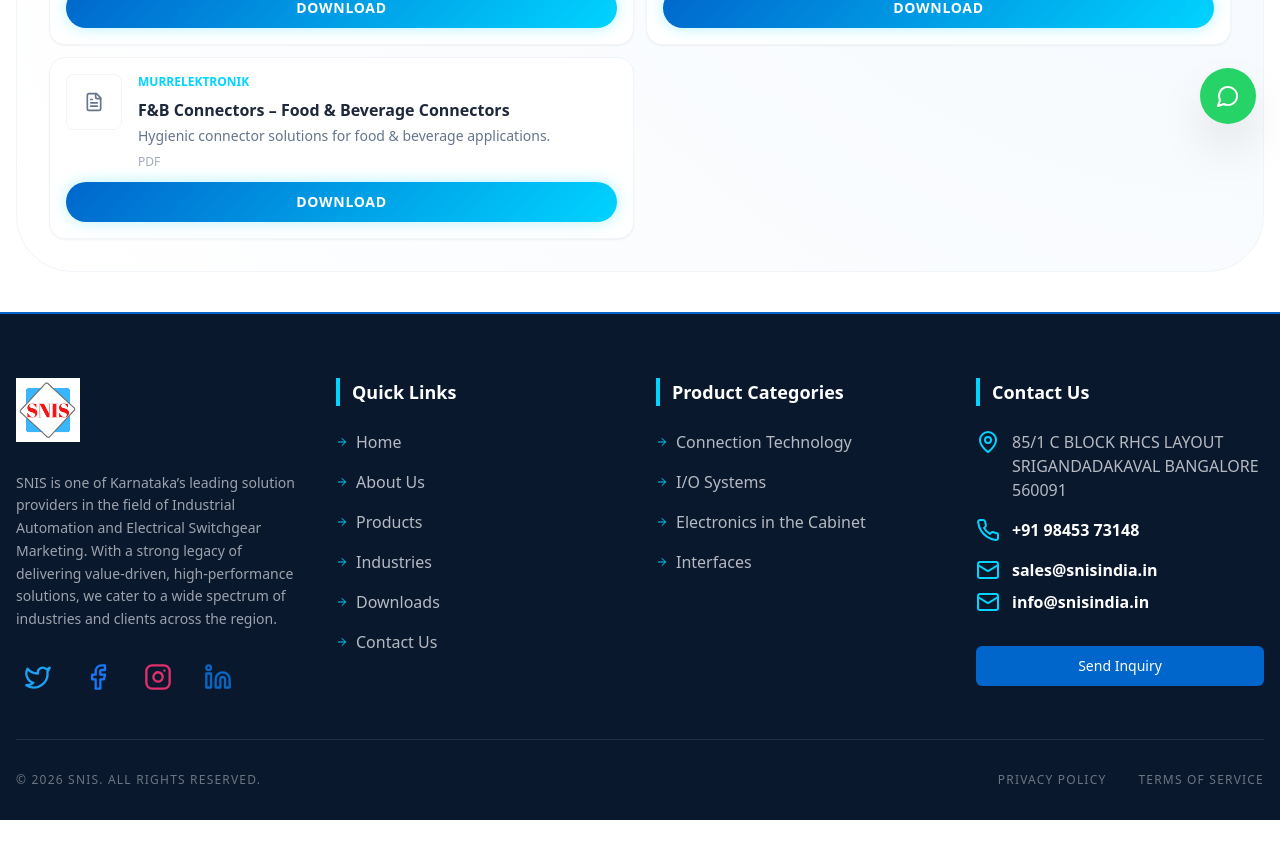
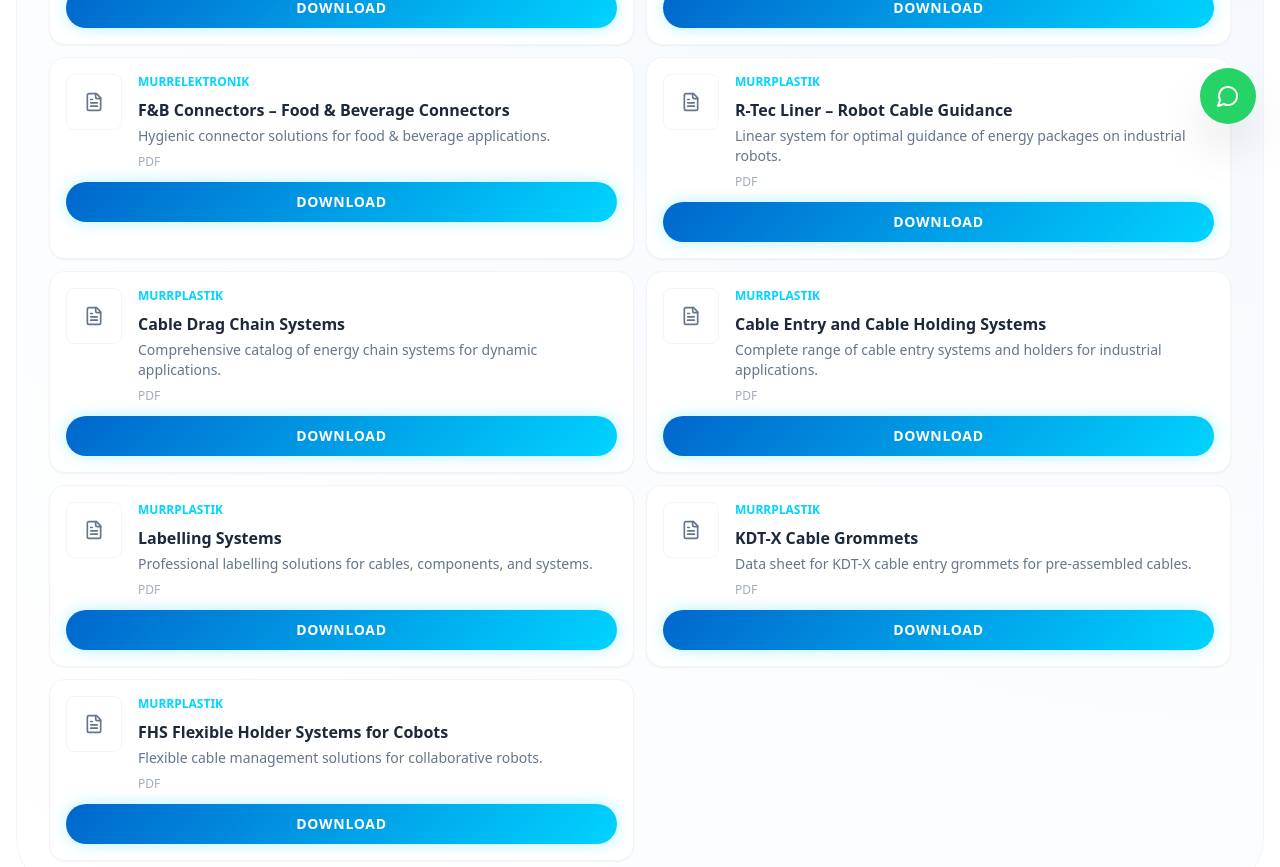
Before and after one commit to JanakeeshHd/SNIS, a React (Vite) app: page /downloads in a window 1280 px wide. Shown: the part 660-1527 px from the top of the page. Before the commit the page ends 1480 px from the top, so only its background shows below. Built offline with nearby package versions, Linux system fonts and the light colour scheme.

Commit message:
catlogs added

```diff
--- a/src/components/home/Downloads.tsx
+++ b/src/components/home/Downloads.tsx
@@ -40,6 +40,50 @@
     description: "Hygienic connector solutions for food & beverage applications.",
   },
 
+  // Murrplastik Catalogs
+  {
+    title: "R-Tec Liner – Robot Cable Guidance",
+    url: "https://pdf.directindustry.com/pdf/murrplastik-systemtechnik/r-tec-liner/14226-738294.html",
+    type: "PDF",
+    size: "",
+    description: "Linear system for optimal guidance of energy packages on industrial robots.",
+  },
+  {
+    title: "Cable Drag Chain Systems",
+    url: "https://pdf.directindustry.com/pdf/murrplastik-systemtechnik/cable-drag-chain-systems/14226-291273.html",
+    type: "PDF",
+    size: "",
+    description: "Comprehensive catalog of energy chain systems for dynamic applications.",
+  },
+  {
+    title: "Cable Entry and Cable Holding Systems",
+    url: "https://pdf.directindustry.com/pdf/murrplastik-systemtechnik/cable-entry-cabel-holding-systems/14226-291313.html",
+    type: "PDF",
+    size: "",
+    description: "Complete range of cable entry systems and holders for industrial applications.",
+  },
+  {
+    title: "Labelling Systems",
+    url: "https://pdf.directindustry.com/pdf/murrplastik-systemtechnik/labelling-systems/14226-291315.html",
+    type: "PDF",
+    size: "",
+    description: "Professional labelling solutions for cables, components, and systems.",
+  },
+  {
+    title: "KDT-X Cable Grommets",
+    url: "https://www.murrplastik.com/assets/Uploads/KDT-X-Grommets-data-sheet.pdf",
+    type: "PDF",
+    size: "",
+    description: "Data sheet for KDT-X cable entry grommets for pre-assembled cables.",
+  },
+  {
+    title: "FHS Flexible Holder Systems for Cobots",
+    url: "https://www.murrplastik.com/assets/Uploads/FHS-Dresspack-Brochure-Updated-Cover-compressed.pdf",
+    type: "PDF",
+    size: "",
+    description: "Flexible cable management solutions for collaborative robots.",
+  },
+
 
 ];
 
@@ -78,7 +122,7 @@
                       <div className="flex-1 w-full">
                         <div>
                           <div className="text-xs uppercase font-black text-accent mb-2">
-                            {res.url?.includes('murrelektronik') ? 'Murrelektronik' : res.url?.includes('oxomi') ? 'Oxomi' : 'External'}
+                            {res.url?.includes('murrelektronik') ? 'Murrelektronik' : res.url?.includes('murrplastik') ? 'Murrplastik' : res.url?.includes('oxomi') ? 'Oxomi' : 'External'}
                           </div>
                           <h4 className="font-black text-foreground group-hover:text-secondary transition-colors text-base">{res.title}</h4>
                           <p className="text-sm text-muted-foreground mt-1 line-clamp-2">{res.description}</p>
```
Also changed, not shown: src/assets/helukabel.png (deleted).
